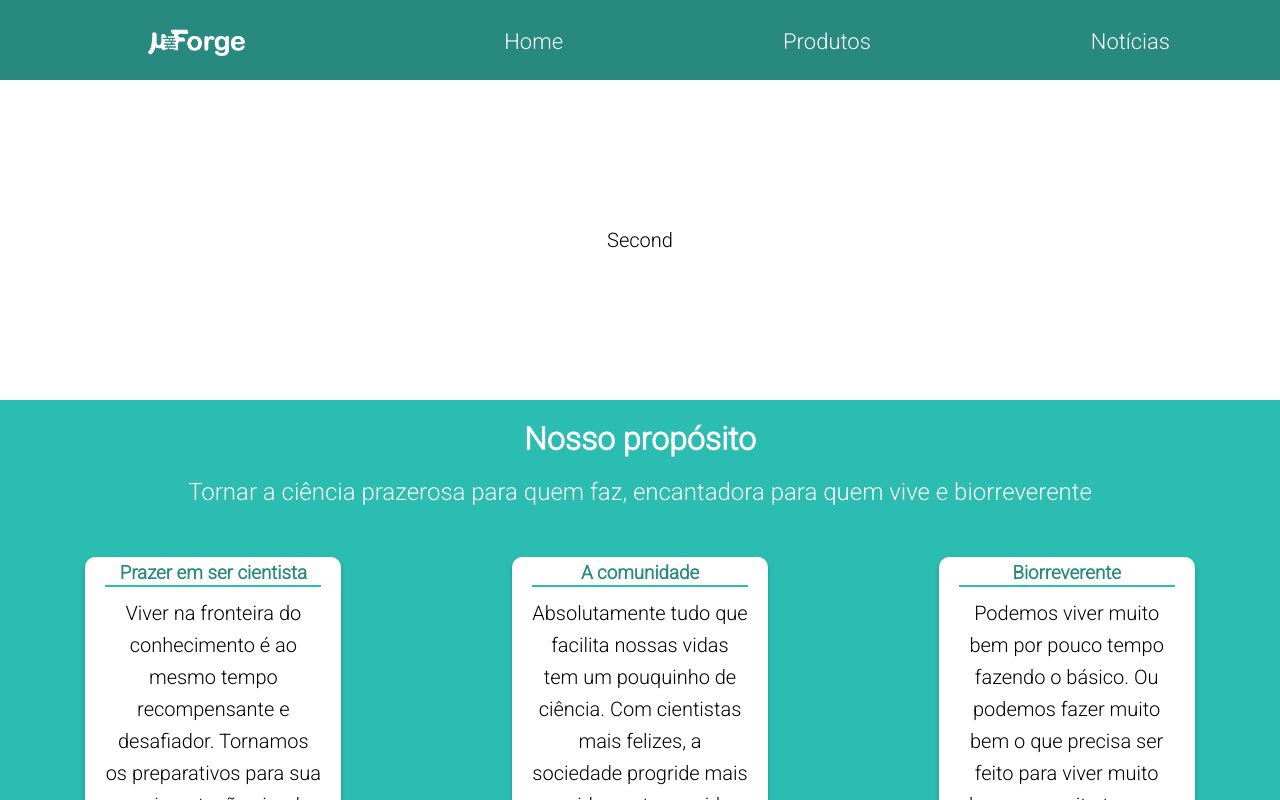
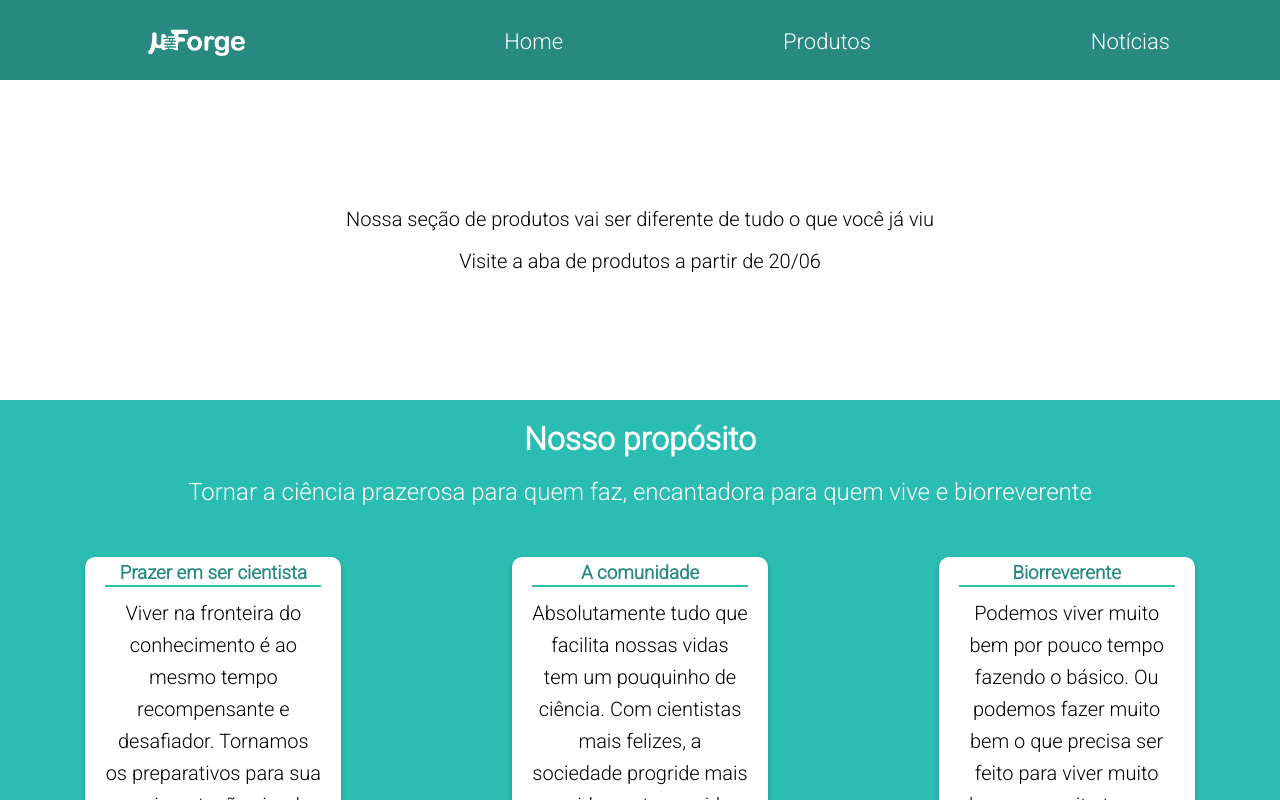
Before and after one commit to Matt-BF/uforge-next-site, a Next.js app: page / in a window 1280 px wide. Shown: the top 800 px of the page. Built offline with nearby package versions, Linux system fonts and the light colour scheme.

Commit message:
added changes for a minmal site

```diff
--- a/components/CarouselSlide.js
+++ b/components/CarouselSlide.js
@@ -2,8 +2,12 @@ import stylesCarousel from "../styles/Carousel.module.css";
 import Link from "next/link";
 const CarouselSlide = ({ news }) => {
   return (
-    <Link href="/carousel/[id]" as={`/carousel/${news.id}`}>
-      <a className={`${stylesCarousel.galleryCell}`}>
+    <Link href={news.link} as={news.link}>
+      <a
+        target="_blank"
+        rel="noreferrer"
+        className={`${stylesCarousel.galleryCell}`}
+      >
         <div>
           <p>{news.title}</p>
           <p>{news.excerpt}</p>
--- a/data.js
+++ b/data.js
@@ -55,23 +55,18 @@ export const fluxes = [
 export const allNews = [
   {
     id: "1",
-    backgroundImg: "",
-    title: "Hello",
-    excerpt: " ",
+    title: "Estamos na Liga Brasileira de Bioinformática!",
+    excerpt: "Confira nosso post de apresentação",
     text: " ",
+    link: "https://www.instagram.com/p/CP69pGipI8w/?utm_source=ig_web_copy_link",
   },
+
   {
-    id: "2",
-    backgroundImg: "",
-    title: "Second",
-    excerpt: " ",
-    text: "Lalala",
-  },
-  {
-    id: "3",
-    backgroundImg: "",
-    title: "Thierry",
-    excerpt: " ",
-    text: "Cu de frango",
+    id: "1",
+    title:
+      "Nossa seção de produtos vai ser diferente de tudo o que você já viu",
+    excerpt: "Visite a aba de produtos a partir de 20/06",
+    text: " ",
+    link: "/products",
   },
 ];
--- a/pages/blog.js
+++ b/pages/blog.js
@@ -18,8 +18,8 @@ const blog = ({ mediumPosts }) => {
       </Head>
       <div className={stylesBlog.container}>
         <h2>Confira nossos posts no Medium!</h2>
-      </div>
-      <div className={stylesBlog.container}>
+
+        <div>
           {mediumPosts.items.map((post, idx) => (
             <BlogCard
               key={idx}
@@ -28,6 +28,7 @@ const blog = ({ mediumPosts }) => {
               date={post.pubDate.split(" ")[0]}
             />
           ))}
+        </div>
       </div>
     </div>
   );
--- a/pages/products.js
+++ b/pages/products.js
@@ -16,8 +16,7 @@ const products = ({ fluxes }) => {
           crossOrigin="anonymous"
         />
       </Head>
-      <h2 style={{ marginLeft: "50px" }}>Confira nosso fluxograma!</h2>
-      <FluxesList fluxes={fluxes} />
+      <h2 style={{ marginLeft: "50px" }}>Em construção!</h2>
     </div>
   );
 };
```
Also changed, not shown: styles/Blog.module.css (+17 -1 lines). Lines whose indentation alone changed are shown as unchanged.
